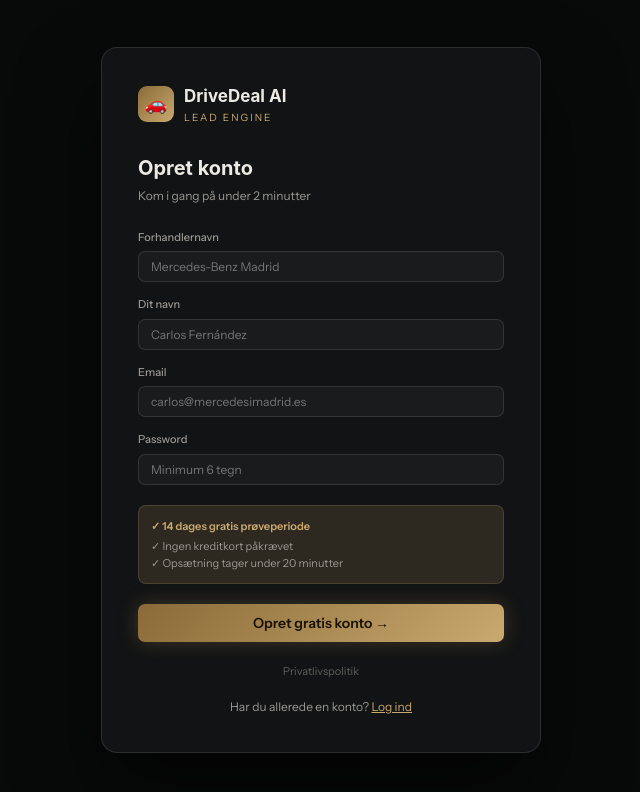
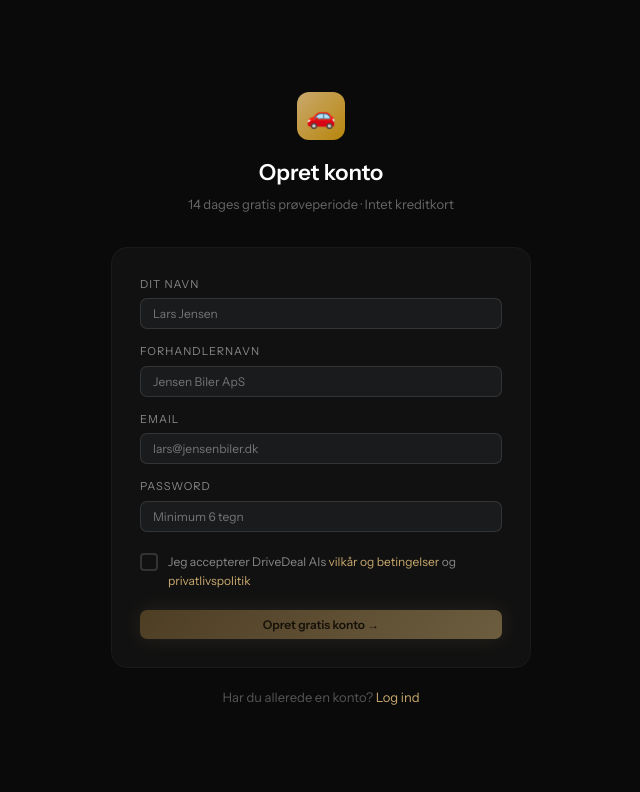
Before and after one commit to kasperbastrup-sketch/drivedeal2, a Next.js app: page /signup in a window 1280 px wide. Shown: the top 792 px of the page, without its empty margins (319-959 px from the left). Built offline with nearby package versions, Linux system fonts and the light colour scheme; no server answers.

Commit message:
GDPR consent checkbox on signup

```diff
--- a/app/signup/page.tsx
+++ b/app/signup/page.tsx
@@ -1,91 +1,103 @@
 'use client'
 import { useState } from 'react'
+import { supabase } from '@/lib/supabase'
 import { useRouter } from 'next/navigation'
-import { supabase } from '@/lib/supabase'
 
 export default function Signup() {
-  const [name, setName] = useState('')
   const [email, setEmail] = useState('')
   const [password, setPassword] = useState('')
-  const [dealer, setDealer] = useState('')
+  const [name, setName] = useState('')
+  const [dealerName, setDealerName] = useState('')
+  const [accepted, setAccepted] = useState(false)
   const [loading, setLoading] = useState(false)
   const [error, setError] = useState('')
   const router = useRouter()
 
-  async function handleSubmit(e: React.FormEvent) {
+  async function handleSignup(e: React.FormEvent) {
     e.preventDefault()
+    if (!accepted) { setError('Du skal acceptere vilkår og privatlivspolitik for at fortsætte.'); return }
     setLoading(true)
     setError('')
 
-    try {
-      const { data, error: signUpError } = await supabase.auth.signUp({
+    const { data, error: signupError } = await supabase.auth.signUp({ email, password })
+    if (signupError) { setError(signupError.message); setLoading(false); return }
+
+    if (data.user) {
+      await supabase.from('dealers').insert({
+        id: data.user.id,
         email,
-        password,
-        options: {
-          data: { name, dealer_name: dealer }
-        }
+        name,
+        dealer_name: dealerName,
+        currency: 'DKK',
+        avg_car_price: 260000,
+        ai_language: 'dansk',
+        app_language: 'da',
+        antispam: true,
+        daily_limit: 100,
+        report_frequency: 'weekly',
       })
+    }
 
-      if (signUpError) throw signUpError
-
-      if (data.user) {
-        await supabase.from('dealers').insert({
-          id: data.user.id,
-          name,
-          email,
-          dealer_name: dealer,
-        })
-      }
-
-      router.push('/login?signup=success')
-    } catch (err: unknown) {
-      setError(err instanceof Error ? err.message : 'Noget gik galt. Prøv igen.')
-    }
+    router.push('/')
     setLoading(false)
   }
 
   return (
-    <div style={{minHeight:'100vh',background:'var(--bg)',display:'flex',alignItems:'center',justifyContent:'center'}}>
-      <div style={{width:440,background:'var(--surface)',border:'1px solid var(--border2)',borderRadius:16,padding:36,boxShadow:'0 40px 80px rgba(0,0,0,.6)'}}>
-        <div style={{display:'flex',alignItems:'center',gap:10,marginBottom:28}}>
-          <div style={{width:36,height:36,borderRadius:9,background:'linear-gradient(135deg,var(--gold3),var(--gold))',display:'flex',alignItems:'center',justifyContent:'center',fontSize:18}}>🚗</div>
-          <div>
-            <div className="font-head" style={{fontSize:17,fontWeight:700,color:'var(--text)'}}>DriveDeal AI</div>
-            <div style={{fontSize:10,color:'var(--gold)',letterSpacing:2,textTransform:'uppercase'}}>Lead Engine</div>
-          </div>
+    <div style={{minHeight:'100vh',background:'#0a0a0a',display:'flex',alignItems:'center',justifyContent:'center',padding:24}}>
+      <div style={{width:'100%',maxWidth:420}}>
+        <div style={{textAlign:'center',marginBottom:32}}>
+          <div style={{width:48,height:48,borderRadius:12,background:'linear-gradient(135deg,#c9a96e,#b8860b)',display:'flex',alignItems:'center',justifyContent:'center',fontSize:24,margin:'0 auto 16px'}}>🚗</div>
+          <div style={{fontSize:22,fontWeight:700,color:'#fff',marginBottom:6}}>Opret konto</div>
+          <div style={{fontSize:13,color:'#666'}}>14 dages gratis prøveperiode · Intet kreditkort</div>
         </div>
 
-        <div className="font-head" style={{fontSize:20,fontWeight:700,marginBottom:4}}>Opret konto</div>
-        <div style={{fontSize:12,color:'var(--text2)',marginBottom:24}}>Kom i gang på under 2 minutter</div>
+        <form onSubmit={handleSignup} style={{background:'#111',border:'1px solid #1a1a1a',borderRadius:16,padding:28}}>
+          {error && (
+            <div style={{background:'rgba(224,85,85,.1)',border:'1px solid rgba(224,85,85,.3)',borderRadius:8,padding:'10px 14px',fontSize:12,color:'#e05555',marginBottom:16}}>
+              {error}
+            </div>
+          )}
 
-        <form onSubmit={handleSubmit}>
-          <div className="label" style={{marginTop:0}}>Forhandlernavn</div>
-          <input className="field-input" value={dealer} onChange={e=>setDealer(e.target.value)} placeholder="Mercedes-Benz Madrid" style={{width:'100%'}} required/>
-
-          <div className="label">Dit navn</div>
-          <input className="field-input" value={name} onChange={e=>setName(e.target.value)} placeholder="Carlos Fernández" style={{width:'100%'}} required/>
-
-          <div className="label">Email</div>
-          <input className="field-input" type="email" value={email} onChange={e=>setEmail(e.target.value)} placeholder="carlos@mercedesimadrid.es" style={{width:'100%'}} required/>
-
-          <div className="label">Password</div>
-          <input className="field-input" type="password" value={password} onChange={e=>setPassword(e.target.value)} placeholder="Minimum 6 tegn" style={{width:'100%',marginBottom:20}} required minLength={6}/>
-
-          {error && <div style={{fontSize:12,color:'var(--red)',marginBottom:12,padding:'8px 12px',background:'var(--redbg)',borderRadius:7}}>{error}</div>}
-
-          <div style={{background:'var(--goldglow)',border:'1px solid rgba(201,169,110,.2)',borderRadius:8,padding:12,marginBottom:20,fontSize:11,color:'var(--text2)'}}>
-            <div style={{color:'var(--gold)',fontWeight:600,marginBottom:4}}>✓ 14 dages gratis prøveperiode</div>
-            <div>✓ Ingen kreditkort påkrævet</div>
-            <div>✓ Opsætning tager under 20 minutter</div>
+          <div style={{marginBottom:14}}>
+            <label style={{fontSize:11,color:'#888',textTransform:'uppercase',letterSpacing:1,display:'block',marginBottom:6}}>Dit navn</label>
+            <input className="field-input" value={name} onChange={e=>setName(e.target.value)} placeholder="Lars Jensen" style={{width:'100%'}} required/>
           </div>
 
-          <button type="submit" className="btn btn-gold" style={{width:'100%',justifyContent:'center',padding:'10px 20px',fontSize:14}} disabled={loading}>
-            {loading ? 'Opretter konto...' : 'Opret gratis konto →'}
+          <div style={{marginBottom:14}}>
+            <label style={{fontSize:11,color:'#888',textTransform:'uppercase',letterSpacing:1,display:'block',marginBottom:6}}>Forhandlernavn</label>
+            <input className="field-input" value={dealerName} onChange={e=>setDealerName(e.target.value)} placeholder="Jensen Biler ApS" style={{width:'100%'}} required/>
+          </div>
+
+          <div style={{marginBottom:14}}>
+            <label style={{fontSize:11,color:'#888',textTransform:'uppercase',letterSpacing:1,display:'block',marginBottom:6}}>Email</label>
+            <input className="field-input" type="email" value={email} onChange={e=>setEmail(e.target.value)} placeholder="lars@jensenbiler.dk" style={{width:'100%'}} required/>
+          </div>
+
+          <div style={{marginBottom:20}}>
+            <label style={{fontSize:11,color:'#888',textTransform:'uppercase',letterSpacing:1,display:'block',marginBottom:6}}>Password</label>
+            <input className="field-input" type="password" value={password} onChange={e=>setPassword(e.target.value)} placeholder="Minimum 6 tegn" style={{width:'100%'}} required minLength={6}/>
+          </div>
+
+          <div style={{marginBottom:20,display:'flex',alignItems:'flex-start',gap:10,cursor:'pointer'}} onClick={()=>setAccepted(p=>!p)}>
+            <div style={{width:18,height:18,borderRadius:4,border:`2px solid ${accepted?'#c9a96e':'#333'}`,background:accepted?'#c9a96e':'transparent',display:'flex',alignItems:'center',justifyContent:'center',flexShrink:0,marginTop:1,transition:'all .15s'}}>
+              {accepted && <span style={{color:'#1a1100',fontSize:11,fontWeight:700}}>✓</span>}
+            </div>
+            <div style={{fontSize:12,color:'#888',lineHeight:1.6,userSelect:'none'}}>
+              Jeg accepterer DriveDeal AIs{' '}
+              <a href="/privacy#terms" target="_blank" onClick={e=>e.stopPropagation()} style={{color:'#c9a96e',textDecoration:'none'}}>vilkår og betingelser</a>
+              {' '}og{' '}
+              <a href="/privacy" target="_blank" onClick={e=>e.stopPropagation()} style={{color:'#c9a96e',textDecoration:'none'}}>privatlivspolitik</a>
+            </div>
+          </div>
+
+          <button type="submit" disabled={loading || !accepted} className="btn btn-gold" style={{width:'100%',justifyContent:'center',opacity:(!accepted||loading)?0.5:1}}>
+            {loading ? 'Opretter...' : 'Opret gratis konto →'}
           </button>
         </form>
 
-        <div style={{marginTop:20,textAlign:'center',fontSize:12,color:'var(--text2)'}}><a href="/privacy" style={{color:'var(--text3)',textDecoration:'none',fontSize:11}}>Privatlivspolitik</a><br/><br/>
-          Har du allerede en konto? <a href="/login" style={{color:'var(--gold)'}}>Log ind</a>
+        <div style={{textAlign:'center',marginTop:20,fontSize:13,color:'#555'}}>
+          Har du allerede en konto?{' '}
+          <a href="/login" style={{color:'#c9a96e',textDecoration:'none'}}>Log ind</a>
         </div>
       </div>
     </div>
```
